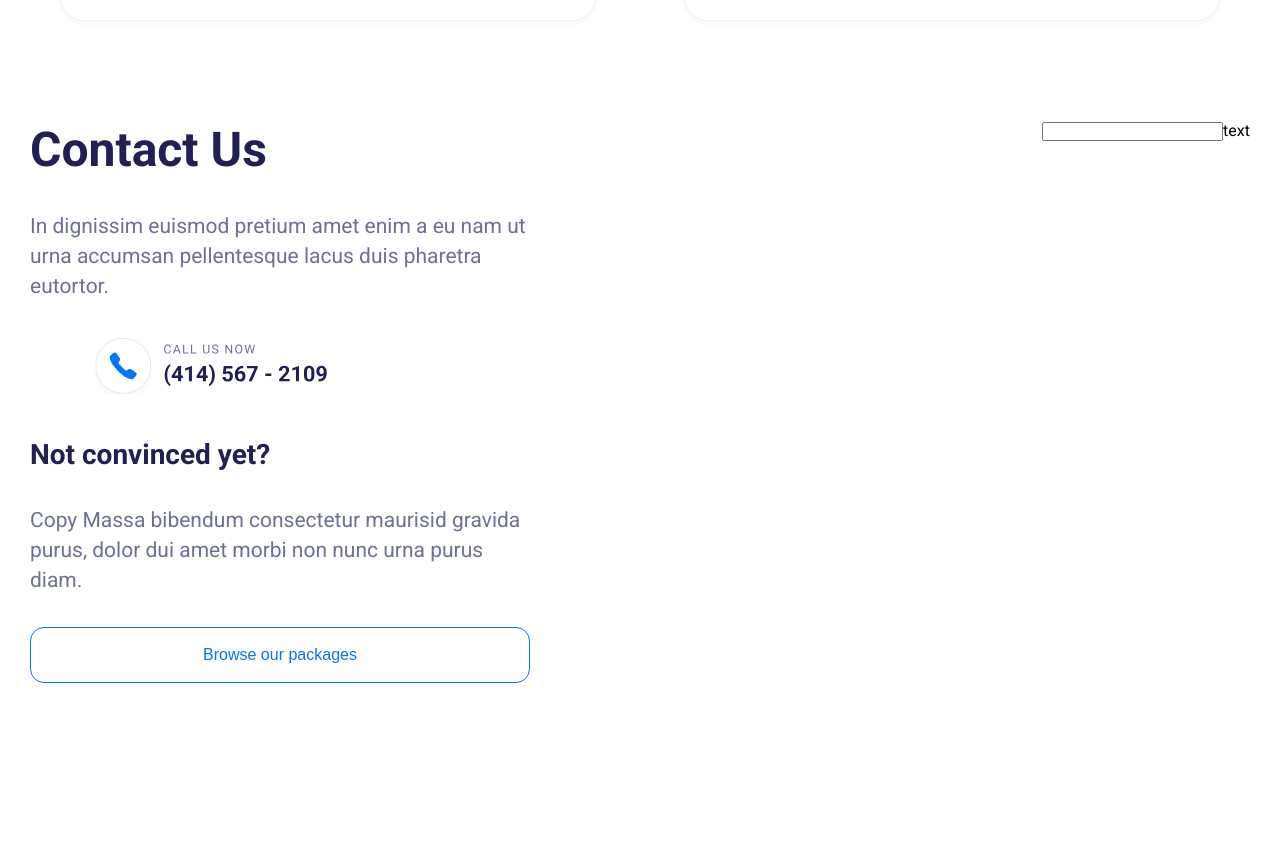
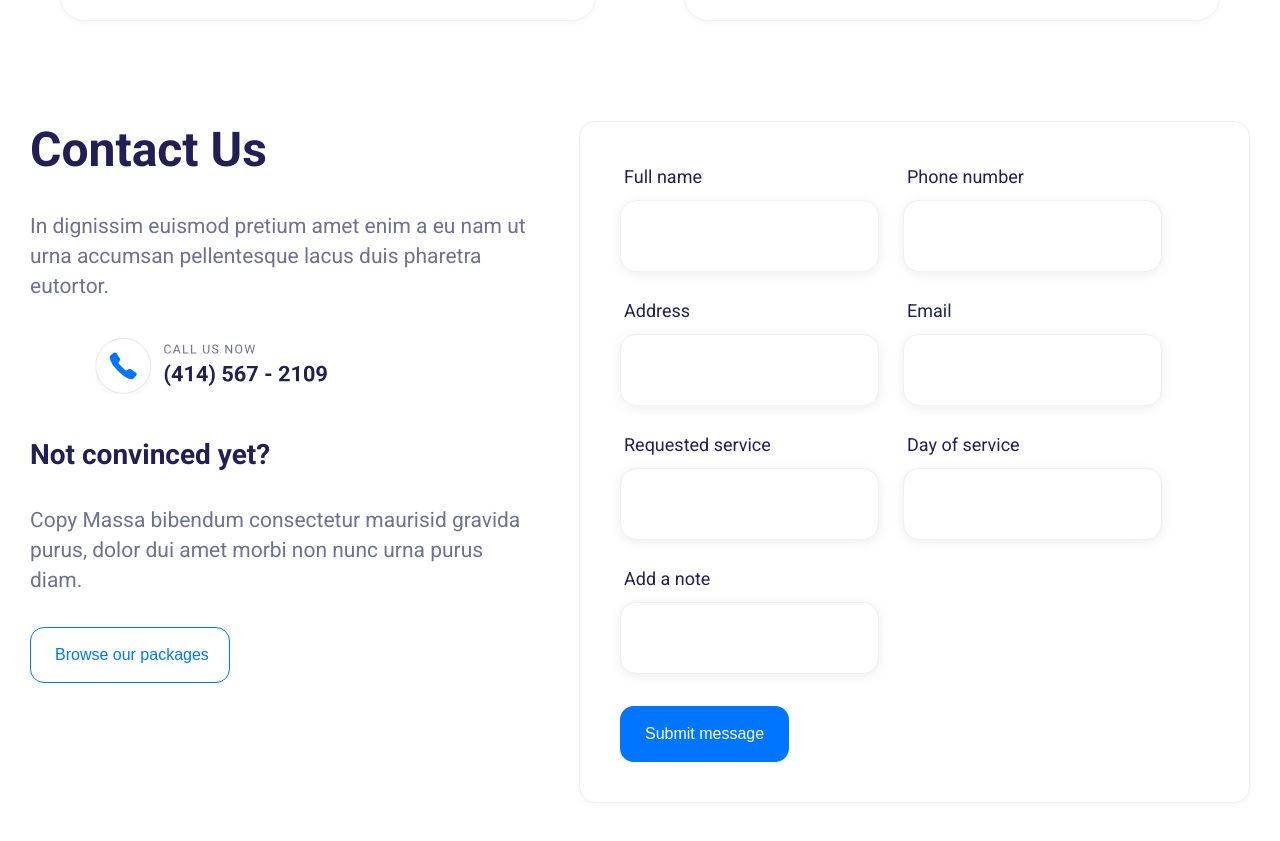
Before and after one commit to OutisDeveloper/cleaning-x, a React (Create React App) app: page / in a window 1280 px wide. Shown: the part 4281-5122 px from the top of the page. Before the commit the page ends 5076 px from the top, so only its background shows below. Built offline with nearby package versions, Linux system fonts and the light colour scheme.

Commit message:
'contactSectionEnd'

```diff
--- a/src/components/contact/Contact.jsx
+++ b/src/components/contact/Contact.jsx
@@ -1,7 +1,7 @@
 import Style from "./contact.module.scss";
 import contactPhone from "../../assets/images/contactPhone.svg";
 import Button from "../primaryBtn/Button";
-import ContactInput from "./contactInput/ContactInput";
+import ContactInput from "./contactInput/contactIpnut";
 
 export const Contact = () => {
   return (
@@ -22,7 +22,16 @@ export const Contact = () => {
           <Button textBtn={"Browse our packages"} />
         </div>
         <div className={Style.contactRight}>
-          <ContactInput />
+          <div className={Style.rightTop}>
+            <ContactInput input={"Full name"} />
+            <ContactInput input={"Phone number"} />
+            <ContactInput input={"Address"} />
+            <ContactInput input={"Email"} />
+            <ContactInput input={"Requested service"} />
+            <ContactInput input={"Day of service"} />
+            <ContactInput input={"Add a note"} />
+          </div>
+          <Button textBtn={'Submit message'}/>
         </div>
       </div>
     </section>
--- a/src/components/contact/contact.module.scss
+++ b/src/components/contact/contact.module.scss
@@ -4,11 +4,15 @@
     display: flex;
     justify-content: space-between;
     .contactLeft {
-        width: 500px;
+      width: 500px;
       display: flex;
       flex-direction: column;
       justify-content: left;
       gap: 32px;
+      button {
+        width: 200px;
+        white-space: nowrap;
+      }
 
       h1 {
         color: #211f54;
@@ -56,5 +60,35 @@
         }
       }
     }
+    .contactRight {
+      padding: 40px;
+      border-radius: 16px;
+      border: 1px solid #eff0f6;
+      background: #fff;
+      box-shadow: 0px 2px 6px 0px rgba(20, 20, 43, 0.04);
+      width: 55%;
+      .rightTop {
+        gap: 24px;
+        display: flex;
+        flex-wrap: wrap;
+      }
+      button {
+        margin-top: 32px;
+      }
+    }
+  }
+  @media (max-width: 800px) {
+    .contactContainer {
+      flex-direction: column;
+      align-items: center;
+      align-content: center;
+      .contactLeft {
+        width: 100%;
+        margin-bottom: 32px;
+      }
+      .contactRight {
+        width: 100%;
+      }
+    }
   }
 }
--- /dev/null
+++ b/src/components/contact/contactInput/contactInput.module.scss
@@ -0,0 +1,24 @@
+.contactInput {
+  display: flex;
+  flex-direction: column;
+  label {
+    margin-bottom: 8px;
+    margin-left: 4px;
+    color: #211f54;
+    font-family: Roboto;
+    font-size: 18px;
+    font-style: normal;
+    font-weight: 400;
+    line-height: 30.006px; /* 166.7% */
+  }
+  input {
+    outline: none;
+    background-color: transparent;
+    width: 259px;
+    height: 72px;
+    border-radius: 16px;
+    border: 1px solid #eff0f6;
+    background: #fff;
+    box-shadow: 0px 2px 12px 0px rgba(20, 20, 43, 0.08);
+  }
+}
--- a/src/components/contact/contactInput/contactInput.modules.scss
+++ /dev/null
@@ -1,5 +0,0 @@
-.contactInput {
-  input {
-    background-color: red;
-  }
-}
--- a/src/components/contact/contactInput/ContactInput.jsx
+++ b/src/components/contact/contactInput/contactIpnut.jsx
@@ -1,12 +1,12 @@
-import Style from "./contactInput.modules.scss";
+import Style from "./contactInput.module.scss";
 
-export const ContactInput = () => {
+export const ContactInput = ({ input }) => {
   return (
     <div className={Style.contactInput}>
+      <label id="label" htmlFor="ipnut">
+        {input}
+      </label>
       <input type="text" id="input" />
-      <label id="label" htmlFor="ipnut">
-        text
-      </label>
     </div>
   );
 };
```
